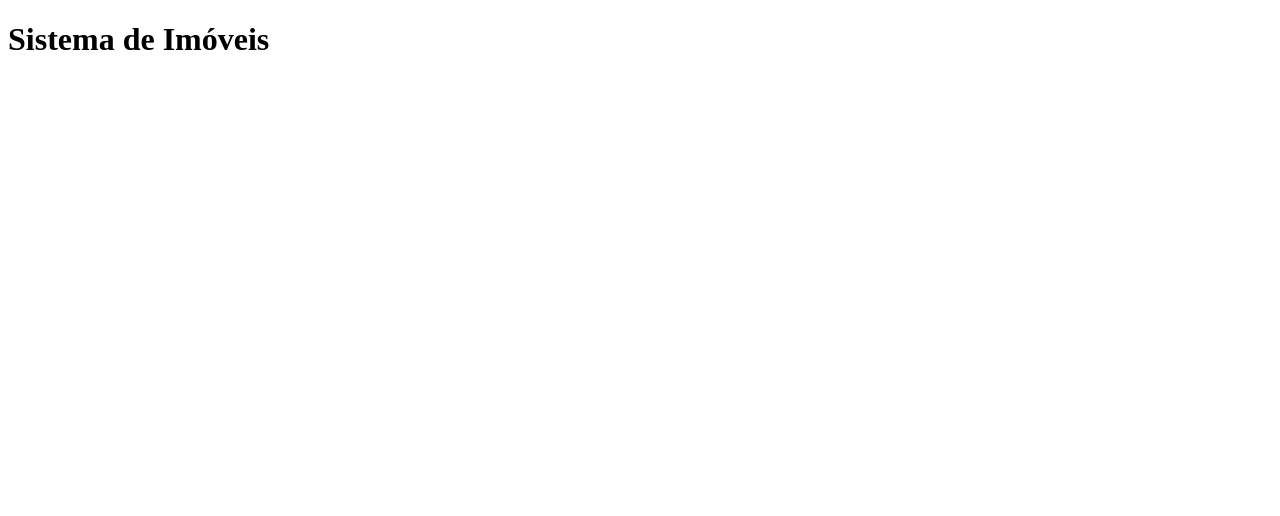
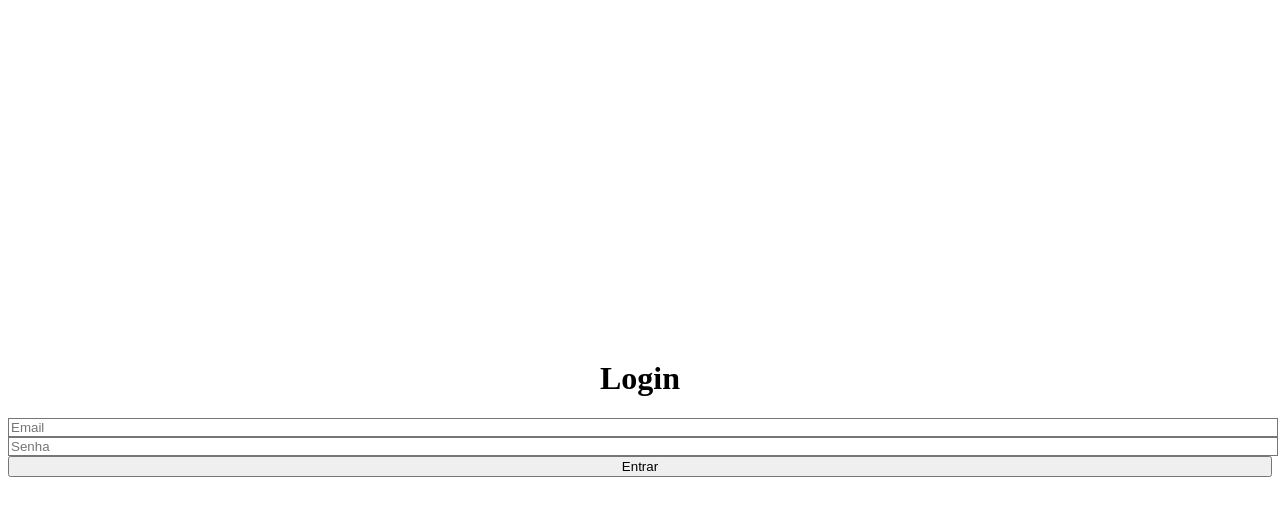
Before and after one commit to rafaelxo/UCA, a React app in the folder frontend/: page /login in a window 1280 px wide. Shown: the top 516 px of the page. Built offline with nearby package versions, Linux system fonts and the light colour scheme; the HTML template or start-up script is replaced by a standard one.

Commit message:
App routes + update

```diff
--- a/frontend/src/App.tsx
+++ b/frontend/src/App.tsx
@@ -1,12 +1,19 @@
+import { BrowserRouter, Routes, Route, Navigate } from "react-router-dom";
 import { AuthProvider } from "./hooks/AuthContext";
+import Login from "./pages/Login";
+import Register from "./pages/Register";
 
 function App() {
   return (
-    <AuthProvider>
-      <div className="min-h-screen bg-gray-50">
-        <h1>Sistema de Imóveis</h1>
-      </div>
-    </AuthProvider>
+    <BrowserRouter>
+      <AuthProvider>
+        <Routes>
+          <Route path="/login" element={<Login />} />
+          <Route path="/register" element={<Register />} />
+          <Route path="/" element={<Navigate to="/login" />} />
+        </Routes>
+      </AuthProvider>
+    </BrowserRouter>
   );
 }
 
```
